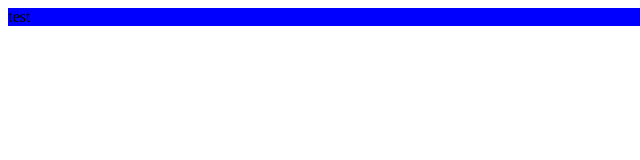
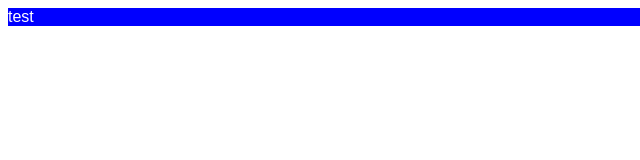
Before and after one commit to CypherStudios/cypherWebTest, a plain HTML site: page index.html in a window 1280 px wide. Shown: the full height of the page, 0-640 px from the left. Drawn offline with Linux system fonts and the light colour scheme.

Commit message:
Update index.html

```diff
--- a/index.html
+++ b/index.html
@@ -3,6 +3,8 @@
 <style>
 #topbar {
   background-color: blue;
+  color: white;
+  font-family: sans-serif;
 }
 </style>
 <div id="topbar">test</div>
```
